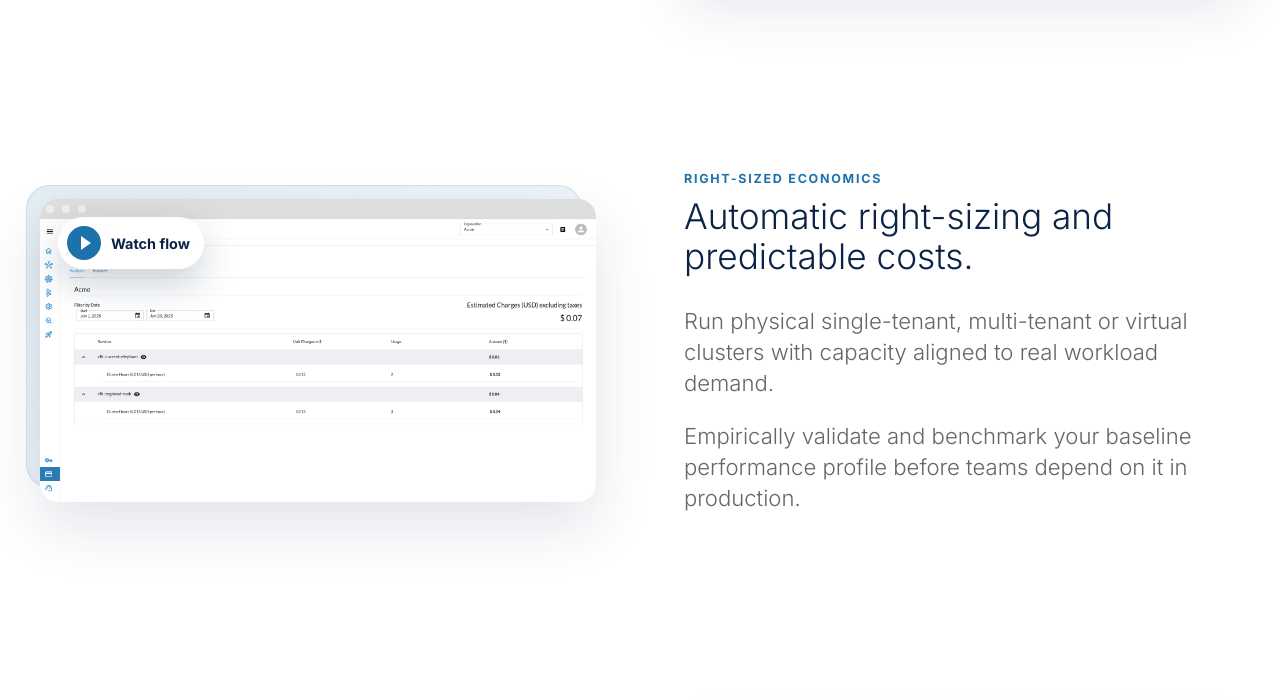
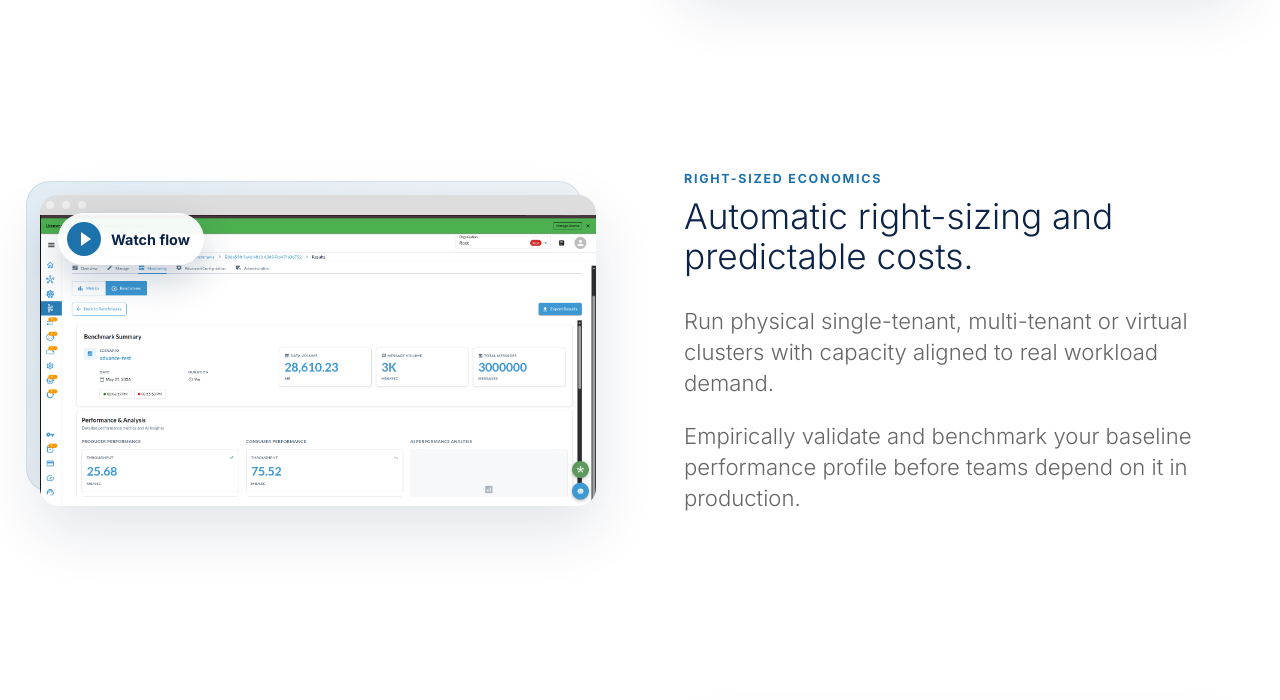
Before and after one commit to streamtime-ai/website, a Jekyll site: the page built from index.html, in a window 1280 px wide. Shown: the part 3269-3969 px from the top of the page. Built offline with Jekyll 4.4.1, drawn with Linux system fonts in a browser that asks for light colours; a script that is not in the unit is left out; grey boxes are pictures that could not be loaded.

Commit message:
added right-sizing thumbnail

```diff
--- a/index.html
+++ b/index.html
@@ -153,11 +153,11 @@ description: Sovereign Streaming Platform.
       <div class="image">
         <div class="media-popout image-popout">
           <img
-            src="{{ site.baseurl }}/images/chargeback.png"
+            src="{{ site.baseurl }}/images/size.png"
             alt="Streamtime right-sizing and cost profile screen"
             class="screenshot editable"
           />
-          <button class="video-trigger compact" type="button" onclick="openModal('performance', 'Right-sizing Flow', this)">
+          <button class="video-trigger compact" type="button" onclick="openModal('sizing', 'Right-sizing Flow', this)">
             <span class="play-icon" aria-hidden="true"></span>
             <span>Watch flow</span>
           </button>
```
Also changed, not shown: images/size.png (added), 1 other file.
